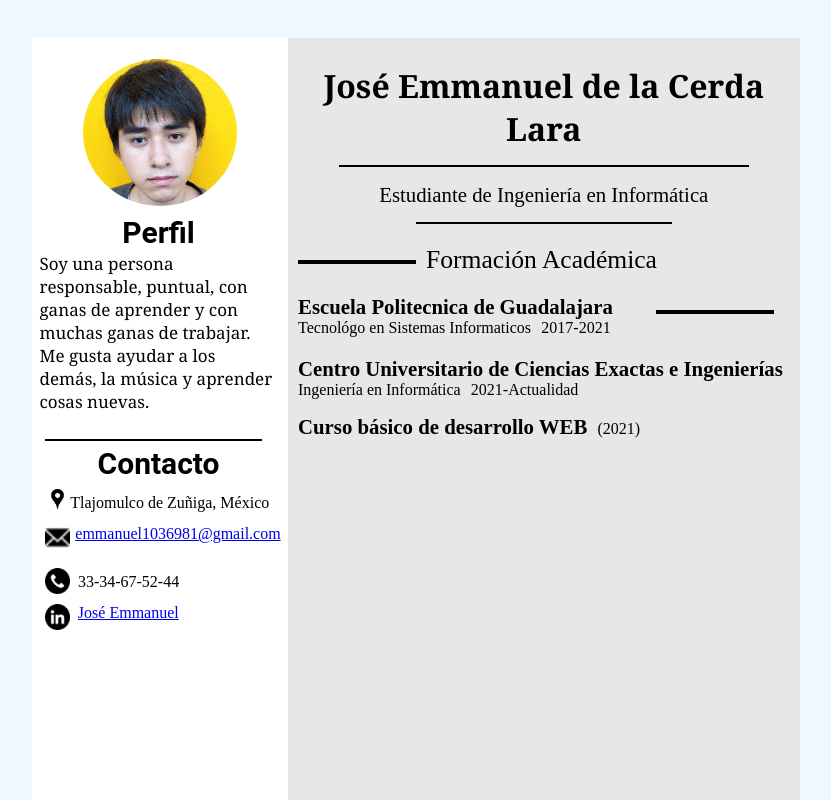
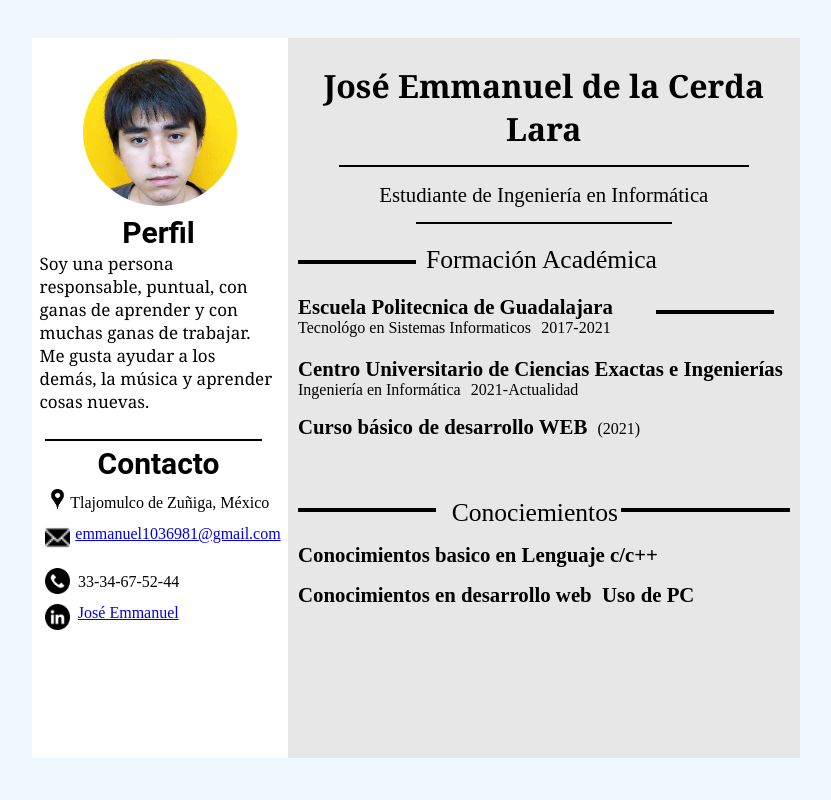
Before and after one commit to Jedlcl1/Trabajos, a plain HTML site: page Curriculum vitae HTML/index.html in a window 1280 px wide. Shown: the top 800 px of the page, without its empty margins (237-1068 px from the left). Drawn offline with Linux system fonts and the light colour scheme.

Commit message:
Cambios hechos

```diff
--- a/Curriculum vitae HTML/index.html
+++ b/Curriculum vitae HTML/index.html
@@ -42,7 +42,22 @@
             <p id="año">2021-Actualidad</p>
             <p id="conocimiento"> <b>Curso básico de desarrollo WEB</b> </p>
             <p id="año1">(2021)</p>
-
+            <br>
+            <br>
+            <br>
+            <br>
+            <br>
+            <br>
+            <br>
+            <br>
+            <br>
+            <br>
+            <p id="borde5"></p> <p id="formacion1">Conociemientos</p> <p id="borde6"></p>
+            <br>
+            <br>
+            <p id="conocimiento"> <b>Conocimientos basico en Lenguaje c/c++</b> </p>
+            <p id="conocimiento"> <b>Conocimientos en desarrollo web</b> </p>
+            <p id="conocimiento"> <b>Uso de PC</b> </p>
         </div>
     </div>
 
--- a/Curriculum vitae HTML/style.css
+++ b/Curriculum vitae HTML/style.css
@@ -21,7 +21,7 @@ body{
     background-color: #FFFFFF;
     position: absolute;
     width: 20%;
-    height: 200%;
+    height: 90%;
     top: 0;
     left: 0;
     z-index: -1;
@@ -34,7 +34,7 @@ body{
     background-color: #e7e7e7;
     position: absolute;
     width: 40%;
-    height: 200%;
+    height: 90%;
     top: 0;
     left: 0;
     z-index: -1;
@@ -230,3 +230,31 @@ p{
     float: left;
     font-size: 1em;
 }
+
+#borde5{
+    border: 2px solid black;
+    width: 27%;
+    margin-left: 2%;
+    margin-right: 0;
+    margin-top: 7%;
+    margin-bottom: 0;
+    float: left;
+}
+
+#formacion1{
+    margin-bottom: 0%;
+    margin-left: 3%;
+    margin-right: 0%;
+    float: left;
+    font-size: 1.6em;
+}
+
+#borde6{
+    border: 2px solid black;
+    width: 33%;
+    margin-left: 0%;
+    margin-right: 2%;
+    margin-top: 7%;
+    margin-bottom: 0%;
+    float: right;
+}
```
